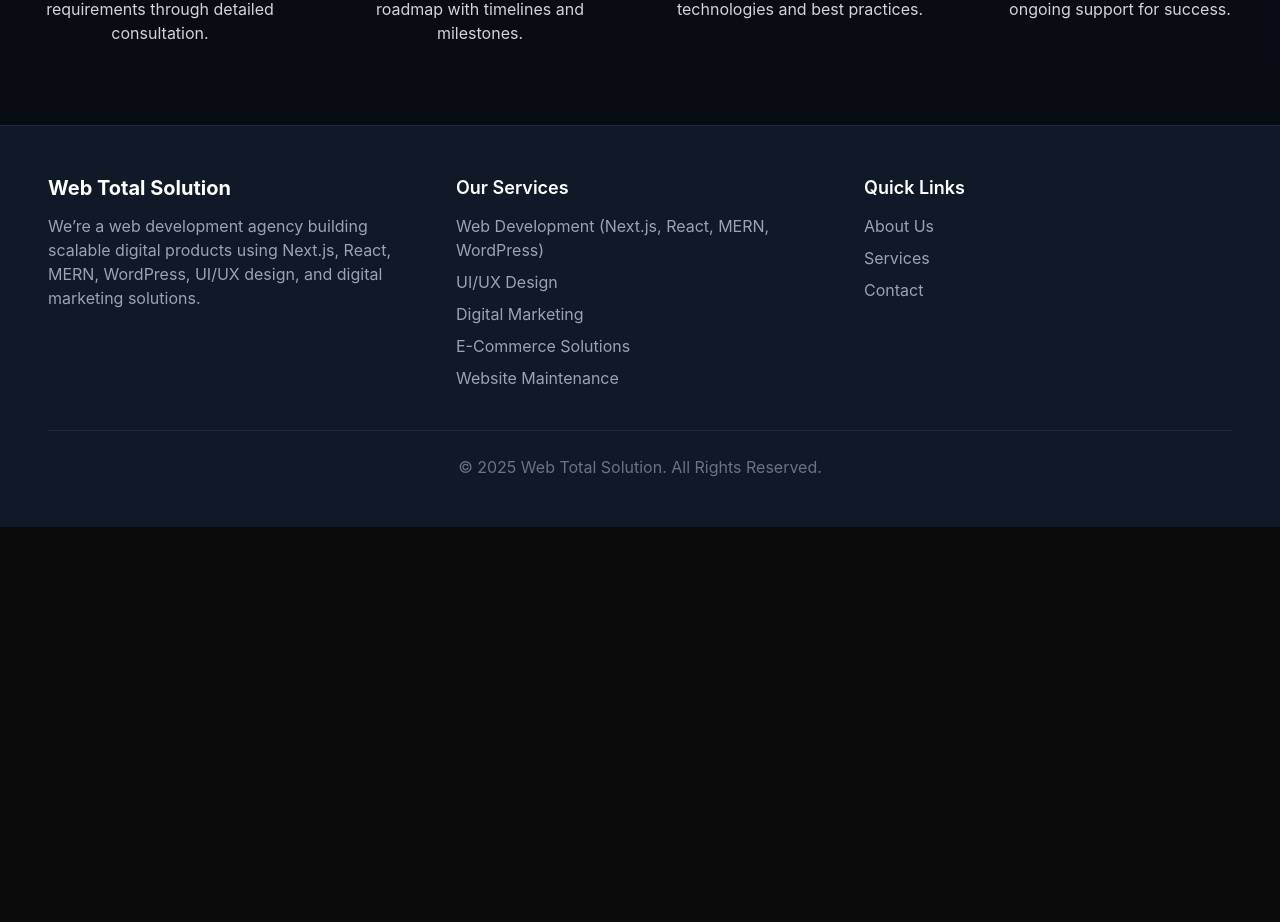
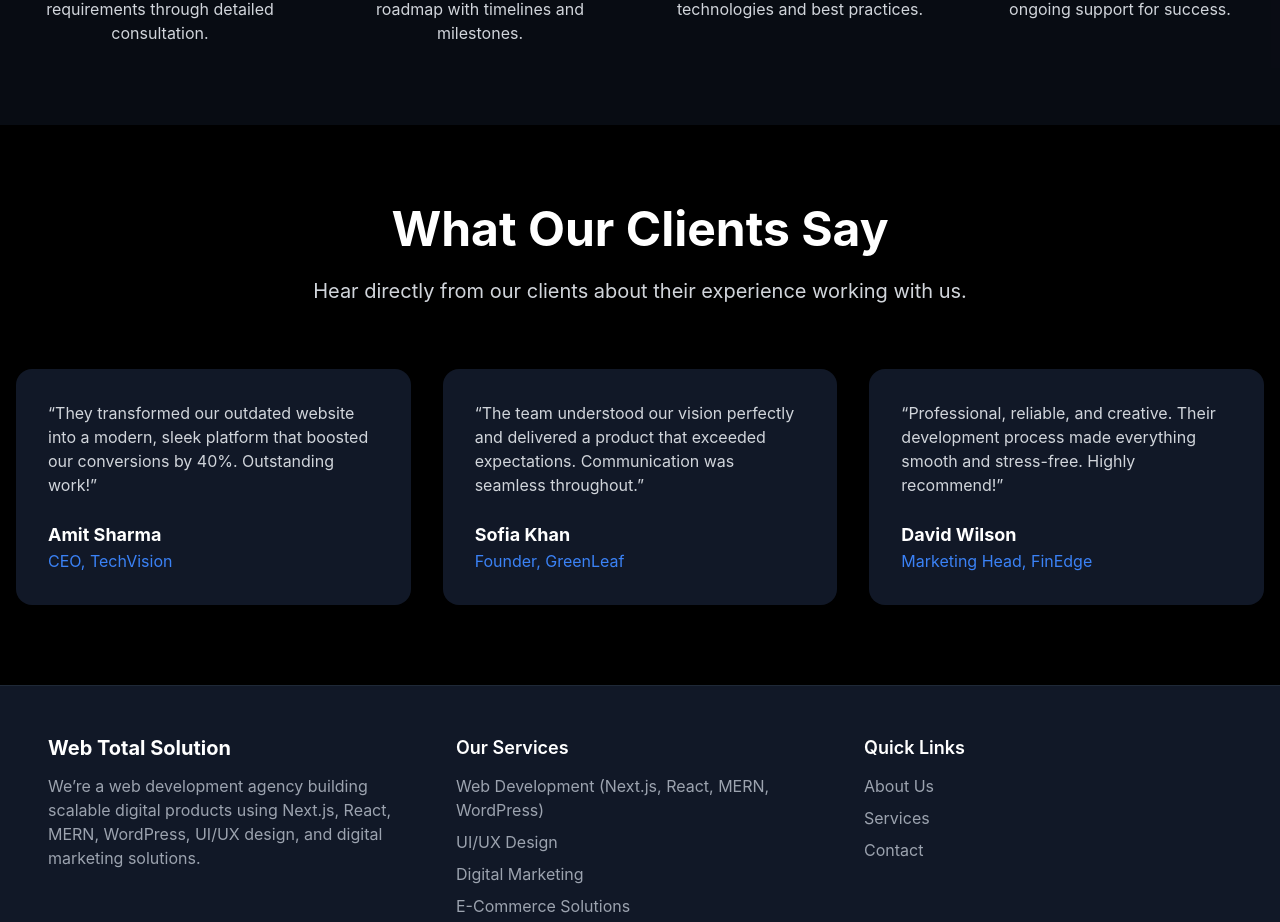
Before and after one commit to piyushthakur7/web-total-solutuion, a Next.js app: page /work in a window 1280 px wide. Shown: the part 2219-3141 px from the top of the page. Before the commit the page ends 2746 px from the top, so only its background shows below. Built offline with nearby package versions, Linux system fonts and the light colour scheme.

Commit message:
work added

```diff
--- a/app/work/page.tsx
+++ b/app/work/page.tsx
@@ -93,6 +93,61 @@ export default function WorkPage() {
               </div>
             </div>
           </section>
+
+          {/* Clients Testimonials */}
+          <section className="py-20 bg-black">
+            <div className="container mx-auto px-4">
+              <motion.div
+                className="text-center mb-16"
+                initial={{ opacity: 0, y: 30 }}
+                whileInView={{ opacity: 1, y: 0 }}
+                transition={{ duration: 0.8 }}
+                viewport={{ once: true }}
+              >
+                <h2 className="text-4xl md:text-5xl font-bold text-white mb-6">
+                  What Our Clients Say
+                </h2>
+                <p className="text-xl text-gray-300 max-w-2xl mx-auto">
+                  Hear directly from our clients about their experience working with us.
+                </p>
+              </motion.div>
+
+              <div className="grid md:grid-cols-3 gap-8">
+                {[
+                  {
+                    name: "Amit Sharma",
+                    role: "CEO, TechVision",
+                    feedback: "They transformed our outdated website into a modern, sleek platform that boosted our conversions by 40%. Outstanding work!"
+                  },
+                  {
+                    name: "Sofia Khan",
+                    role: "Founder, GreenLeaf",
+                    feedback: "The team understood our vision perfectly and delivered a product that exceeded expectations. Communication was seamless throughout."
+                  },
+                  {
+                    name: "David Wilson",
+                    role: "Marketing Head, FinEdge",
+                    feedback: "Professional, reliable, and creative. Their development process made everything smooth and stress-free. Highly recommend!"
+                  }
+                ].map((testimonial, index) => (
+                  <motion.div
+                    key={index}
+                    className="bg-gray-900 p-8 rounded-2xl shadow-lg"
+                    initial={{ opacity: 0, y: 30 }}
+                    whileInView={{ opacity: 1, y: 0 }}
+                    transition={{ duration: 0.6, delay: index * 0.2 }}
+                    viewport={{ once: true }}
+                  >
+                    <p className="text-gray-300 mb-6">“{testimonial.feedback}”</p>
+                    <div>
+                      <h4 className="text-lg font-bold text-white">{testimonial.name}</h4>
+                      <p className="text-blue-500">{testimonial.role}</p>
+                    </div>
+                  </motion.div>
+                ))}
+              </div>
+            </div>
+          </section>
         </main>
       </SmoothScrollProvider>
     </>
```
